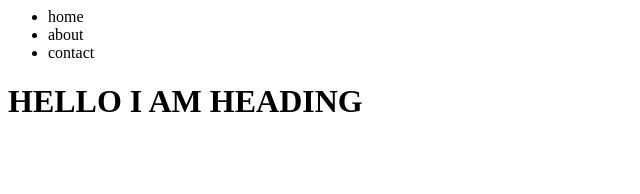
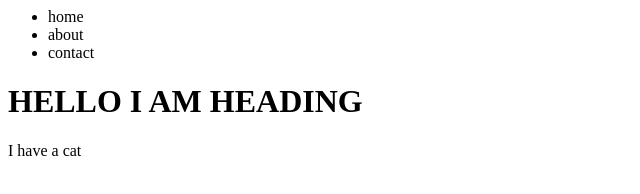
Before and after one commit to OUN-BAV/GIT-BRANCH-TEST, a plain HTML site: page index.html in a window 1280 px wide. Shown: the full height of the page, 0-640 px from the left. Drawn offline with Linux system fonts and the light colour scheme.

Commit message:
added cat

```diff
--- a/index.html
+++ b/index.html
@@ -6,3 +6,6 @@
 
 
 <h1>HELLO I AM HEADING</h1>
+
+
+<p>I have a cat</p>
```
